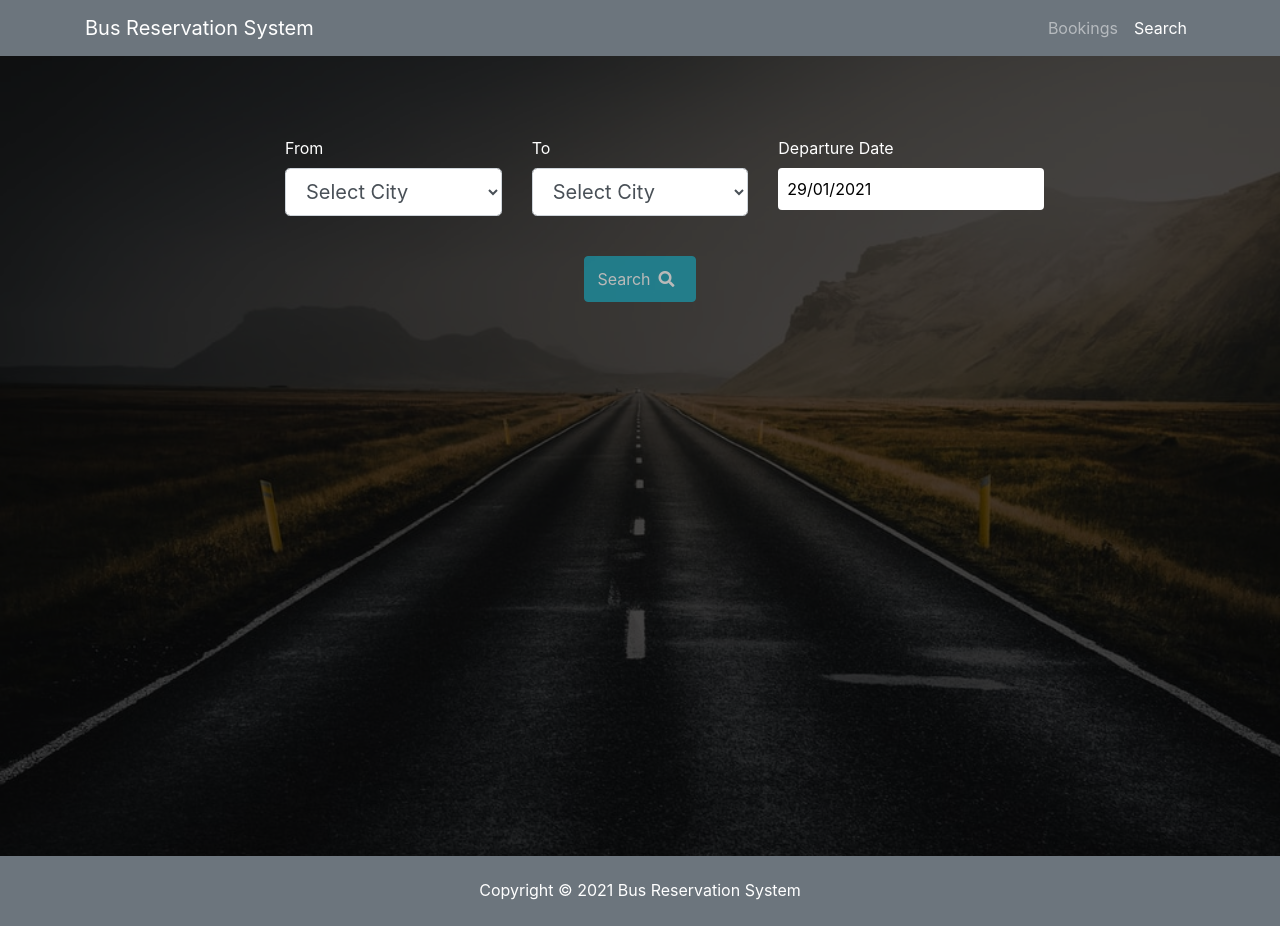
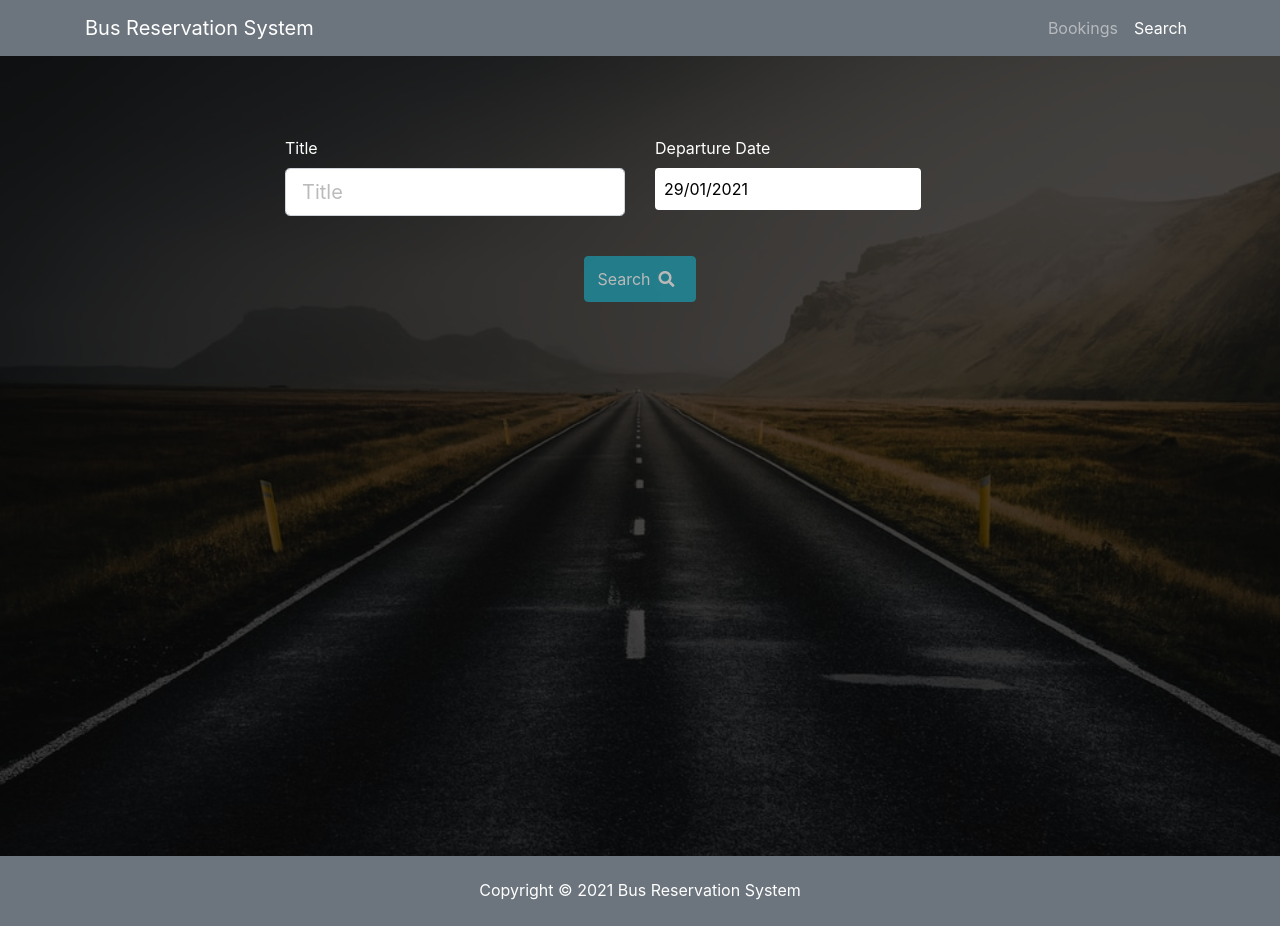
Before and after one commit to Harsh-87/Ticket-Reservation-System-Client, a React (Create React App) app: page /search-bus in a window 1280 px wide. Built offline with nearby package versions, Linux system fonts and the light colour scheme.

Commit message:
search movie functionality done

```diff
--- a/src/App.js
+++ b/src/App.js
@@ -9,10 +9,10 @@ import Footer from "./components/layout/Footer";
 import LoginContainer from "./containers/LoginContainer";
 import RegisterContainer from "./containers/RegisterContainer";
 import DashboardContainer from "./containers/DashboardContainer";
-import SearchBusesContainer from "./containers/SearchBusesContainer";
+import SearchMoviesContainer from "./containers/SearchMoviesContainer";
 import TicketPNRStatusContainer from "./containers/TicketPNRStatusContainer";
 import BookingStatusContainer from "./containers/BookingStatusContainer";
-import BusSearchResultContainer from "./containers/BusSearchResultsContainer";
+import MovieSearchResultContainer from "./containers/MovieSearchResultsContainer";
 import FindBusDetailsContainer from "./containers/FindBusDetailsContainer";
 import AddBusContainer from "./containers/AddBusContainer";
 import PrivateRoute from "./components/common/PrivateRoute";
@@ -55,14 +55,18 @@ class App extends Component {
               <Route
                 exact
                 path="/search-bus"
-                component={SearchBusesContainer}
+                component={SearchMoviesContainer}
               />
               <Route
                 exact
                 path="/booking"
                 component={TicketPNRStatusContainer}
               />
-              <Route exact path="/buses" component={BusSearchResultContainer} />
+              <Route
+                exact
+                path="/buses"
+                component={MovieSearchResultContainer}
+              />
               <Route exact path="/status" component={BookingStatusContainer} />
             </div>
             <Footer />
--- a/src/components/bus/BusLayoutComponent.js
+++ b/src/components/bus/MovieLayoutComponent.js
@@ -35,8 +35,8 @@ function SelectedSeat(seat) {
   );
 }
 
-function BusLayoutComponent(props) {
-  const { bus, onSeatSelected, selectedSeat, admin } = props;
+function MovieLayoutComponent(props) {
+  const { movie, onSeatSelected, selectedSeat, admin } = props;
   return (
     <div className="border p-3">
       <div className="row">
@@ -57,7 +57,7 @@ function BusLayoutComponent(props) {
         </div>
       </div>
       <div className="row">
-        {bus.seats.map((seat) => {
+        {movie.seats.map((seat) => {
           if (seat.seat_no === selectedSeat) return SelectedSeat(seat);
           else if (seat.status === "open")
             return OpenSeat(seat, onSeatSelected);
@@ -68,4 +68,4 @@ function BusLayoutComponent(props) {
   );
 }
 
-export default BusLayoutComponent;
+export default MovieLayoutComponent;
--- a/src/containers/AddBusContainer.js
+++ b/src/containers/AddBusContainer.js
@@ -1,7 +1,7 @@
 import React, { Component } from "react";
 import PropTypes from "prop-types";
 import { connect } from "react-redux";
-import { addBus, clearData } from "../actions/busActions";
+import { addMovie, clearData } from "../actions/movieActions";
 import SelectListGroup from "../components/common/SelectListGroup";
 import TextFieldGroup from "../components/common/TextFieldGroup";
 import DatePicker from "react-datepicker";
@@ -228,4 +228,6 @@ const mapStateToProps = (state) => ({
   busData: state.busData,
 });
 
-export default connect(mapStateToProps, { addBus, clearData })(AddBusContainer);
+export default connect(mapStateToProps, { addMovie, clearData })(
+  AddBusContainer
+);
--- a/src/containers/BusSearchResultsContainer.js
+++ /dev/null
@@ -1,20 +0,0 @@
-import React from "react";
-import BusElementComponent from "../components/bus/BusElementComponent";
-import store from "../store";
-import "../assets/styles/Bus.css";
-import { useHistory } from "react-router-dom";
-
-function BusSearchResultContainer() {
-  const state = store.getState();
-  const buses = state.busData.buses;
-  const history = useHistory();
-  return (
-    <div className="container">
-      {buses.map((bus) => (
-        <BusElementComponent key={bus._id} bus={bus} history={history} />
-      ))}
-    </div>
-  );
-}
-
-export default BusSearchResultContainer;
--- /dev/null
+++ b/src/containers/MovieSearchResultsContainer.js
@@ -0,0 +1,24 @@
+import React from "react";
+import MovieElementComponent from "../components/bus/MovieElementComponent";
+import store from "../store";
+import "../assets/styles/Bus.css";
+import { useHistory } from "react-router-dom";
+
+function MovieSearchResultContainer() {
+  const state = store.getState();
+  const movies = state.movieData.movies;
+  const history = useHistory();
+  return (
+    <div className="container">
+      {movies.map((movie) => (
+        <MovieElementComponent
+          key={movie._id}
+          movie={movie}
+          history={history}
+        />
+      ))}
+    </div>
+  );
+}
+
+export default MovieSearchResultContainer;
--- a/src/containers/SearchBusesContainer.js
+++ b/src/containers/SearchMoviesContainer.js
@@ -1,18 +1,17 @@
 import React, { Component } from "react";
 import PropTypes from "prop-types";
 import { connect } from "react-redux";
-import { getBuses } from "../actions/busActions";
-import SelectListGroup from "../components/common/SelectListGroup";
+import { getMovies } from "../actions/movieActions";
 import DatePicker from "react-datepicker";
 import "react-datepicker/dist/react-datepicker.css";
+import TextFieldGroup from "../components/common/TextFieldGroup";
 
-class SearchBusesContainer extends Component {
+class SearchMoviesContainer extends Component {
   constructor() {
     super();
     this.state = {
-      from: "",
-      to: "",
-      departure: new Date(),
+      title: "",
+      timing: new Date(),
       errors: {},
     };
     this.onDateChange = this.onDateChange.bind(this);
@@ -21,7 +20,7 @@ class SearchBusesContainer extends Component {
   }
 
   onDateChange(value) {
-    this.setState({ departure: value });
+    this.setState({ timing: value });
   }
 
   onChange(e) {
@@ -32,14 +31,15 @@ class SearchBusesContainer extends Component {
 
   onSubmit(e) {
     e.preventDefault();
-    let departure = this.state.departure;
-    departure.setHours(0, 0, 0);
+    let timing = this.state.timing;
+    timing.setHours(0, 0, 0);
     const query = {
-      from: this.state.from,
-      to: this.state.to,
-      departure: departure,
+      title: this.state.title,
+      timing: timing,
     };
-    this.props.getBuses(query).then((val) => this.props.history.push("/buses"));
+    this.props
+      .getMovies(query)
+      .then((val) => this.props.history.push("/buses"));
   }
 
   static getDerivedStateFromProps(newProps, state) {
@@ -51,14 +51,6 @@ class SearchBusesContainer extends Component {
   render() {
     const { errors } = this.state;
     const today = new Date();
-    const options = [
-      { label: "Select City", value: 0 },
-      { label: "Delhi", value: "Delhi" },
-      { label: "Kolkata", value: "Kolkata" },
-      { label: "Mumbai", value: "Mumbai" },
-      { label: "Ranchi", value: "Ranchi" },
-      { label: "Lucknow", value: "Lucknow" },
-    ];
     return (
       <div className="search-box">
         <div className="dark-overlay search-box-inner text-light">
@@ -66,37 +58,23 @@ class SearchBusesContainer extends Component {
             <div className="col-md-8 m-auto">
               <form onSubmit={this.onSubmit}>
                 <div className="row text-left">
-                  <div className="col-4">
-                    <label className="text-white">From</label>
-                    <SelectListGroup
-                      placeholder="From"
-                      name="from"
-                      value={this.state.from}
+                  <div className="col-6">
+                    <label className="text-white">Title</label>
+                    <TextFieldGroup
+                      placeholder="Title"
+                      name="title"
+                      value={this.state.title}
                       onChange={this.onChange}
-                      onSelect={this.onChange}
-                      options={options}
                       error={errors.text}
                     />
                   </div>
-                  <div className="col-4">
-                    <label className="text-white">To</label>
-                    <SelectListGroup
-                      placeholder="To"
-                      name="to"
-                      value={this.state.to}
-                      onChange={this.onChange}
-                      onSelect={this.onChange}
-                      options={options}
-                      error={errors.text}
-                    />
-                  </div>
-                  <div className="col-4">
+                  <div className="col-6">
                     <label className="text-white">Departure Date</label>
                     <DatePicker
                       className="btn text-left p-2"
-                      selected={this.state.departure}
+                      selected={this.state.timing}
                       placeholderText="Select Date"
-                      minDate={today}
+                      // minDate={today}
                       dateFormat="dd/MM/yyyy"
                       onSelect={this.onDateChange}
                       onChange={this.onDateChange}
@@ -109,9 +87,7 @@ class SearchBusesContainer extends Component {
                       className="btn btn-info mt-4"
                       type="submit"
                       disabled={
-                        this.state.from && this.state.to && this.state.departure
-                          ? ""
-                          : "disabled"
+                        this.state.title && this.state.timing ? "" : "disabled"
                       }
                     >
                       <span>Search</span>
@@ -128,8 +104,8 @@ class SearchBusesContainer extends Component {
   }
 }
 
-SearchBusesContainer.propTypes = {
-  getBuses: PropTypes.func.isRequired,
+SearchMoviesContainer.propTypes = {
+  getMovies: PropTypes.func.isRequired,
   errors: PropTypes.object.isRequired,
 };
 
@@ -137,4 +113,4 @@ const mapStateToProps = (state) => ({
   errors: state.errors,
 });
 
-export default connect(mapStateToProps, { getBuses })(SearchBusesContainer);
+export default connect(mapStateToProps, { getMovies })(SearchMoviesContainer);
```
Also changed, not shown: src/components/bus/MovieElementComponent.js (renamed from src/components/bus/BusElementComponent.js, +15 -15 lines), src/components/bus/MovieItemComponent.js (renamed from src/components/bus/BusItemComponent.js, +7 -7 lines), src/components/bus/MoviePopupComponent.js (renamed from src/components/bus/BusPopupComponent.js, +15 -8 lines), src/components/bus/TheatreComponent.js (renamed from src/components/bus/JourneyComponent.js, +6 -15 lines), src/containers/FindBusDetailsContainer.js (+9 -8 lines).
